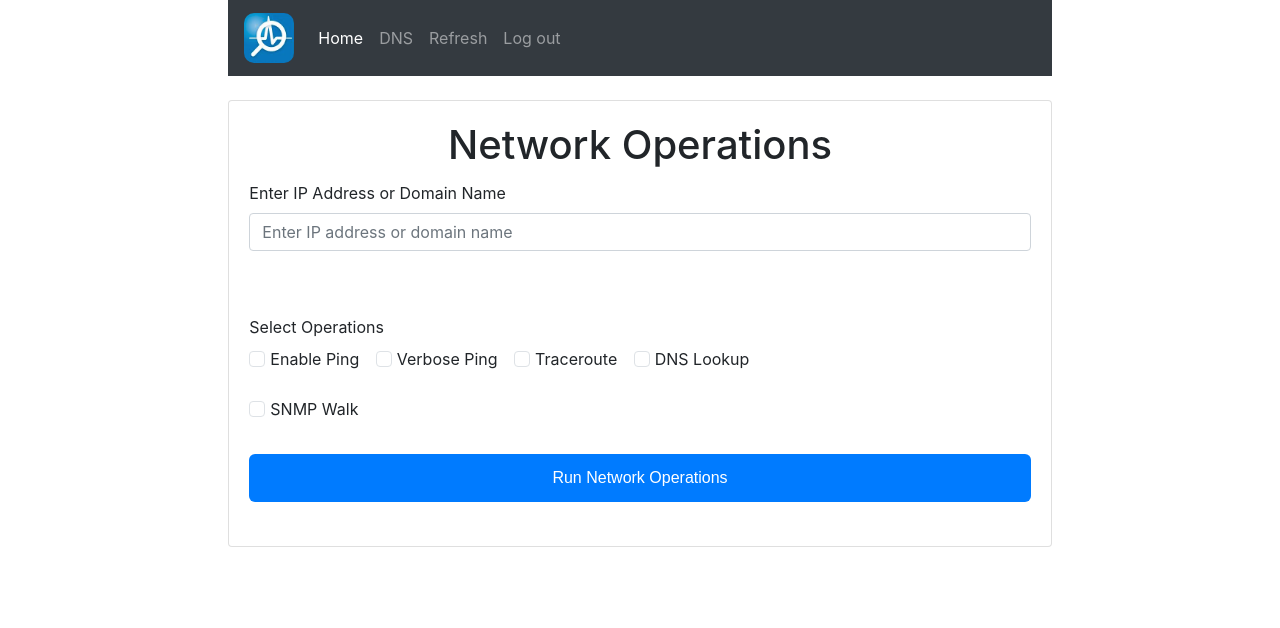
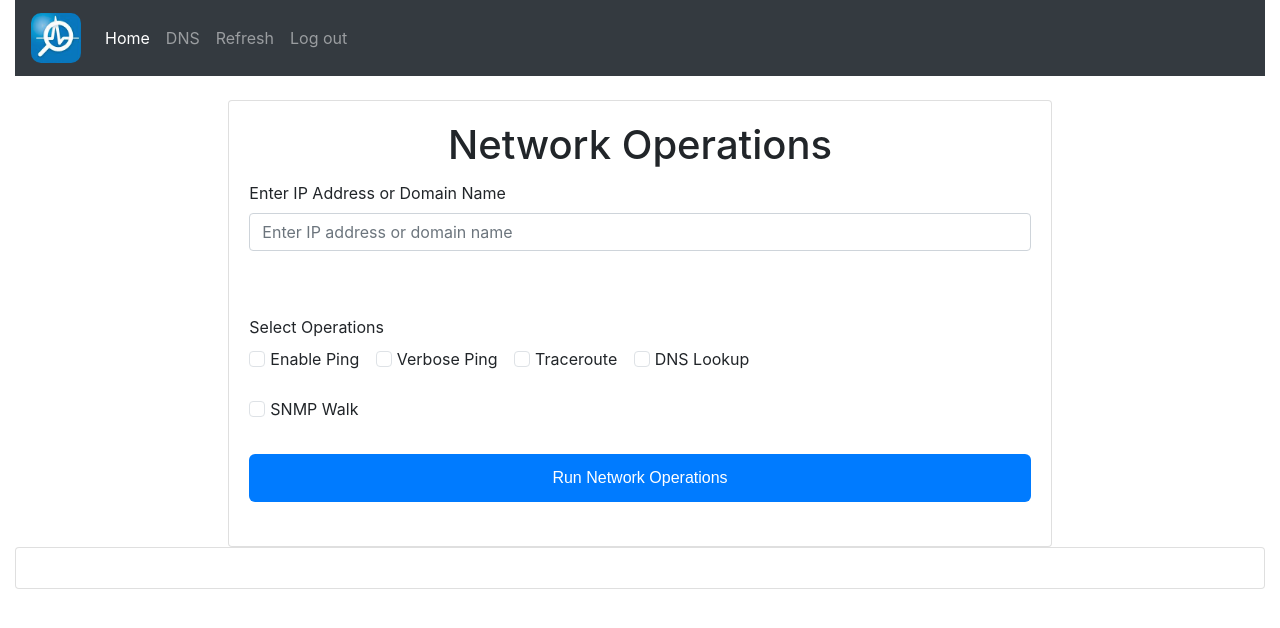
Before and after one commit to mustahidhasan/nms_system, a Django app: page /dashboard/ in a window 1280 px wide. Shown: the top 628 px of the page. Run offline with Django 4.2, Linux system fonts and the light colour scheme; the visitor is signed in with stand-in values (Sample User, id 1); some libraries are stand-ins or nearby versions.

Commit message:
now the format and size is perfect

```diff
--- a/nms/templates/dns.html
+++ b/nms/templates/dns.html
@@ -18,7 +18,7 @@
 </head>
 
 <body>
-    <div class="container col-md-8">
+    <div class="container col-md-12">
         <!-- Navbar -->
         <nav class="navbar navbar-expand-lg navbar-dark bg-dark">
             <button class="navbar-toggler" type="button" data-toggle="collapse" data-target="#navbarTogglerDemo01" aria-controls="navbarTogglerDemo01" aria-expanded="false" aria-label="Toggle navigation">
@@ -50,7 +50,7 @@
 
         <div class="row justify-content-center">
             <!-- Network Operations Form -->
-            <div class="col-md-12">
+            <div class="col-md-8">
                 <div class="card">
                     <div class="card-body">
                         <h1 class="card-title text-center">DNS Manager</h1>
--- a/nms/templates/ping.html
+++ b/nms/templates/ping.html
@@ -18,7 +18,7 @@
 </head>
 
 <body>
-    <div class="container col-md-8">
+    <div class="container col-md-12">
         <!-- Navbar -->
         <nav class="navbar navbar-expand-lg navbar-dark bg-dark">
             <button class="navbar-toggler" type="button" data-toggle="collapse" data-target="#navbarTogglerDemo01" aria-controls="navbarTogglerDemo01" aria-expanded="false" aria-label="Toggle navigation">
@@ -46,7 +46,7 @@
 
         <div class="row justify-content-center">
             <!-- Network Operations Form -->
-            <div class="col-md-12">
+            <div class="col-md-8">
                 <div class="card">
                     <div class="card-body">
                         <h1 class="card-title text-center">Network Operations</h1>
@@ -153,7 +153,14 @@
                         </form>
 
                         <br>
+                    </div>
+                </div>
+            </div>
 
+            <!-- network Results -->
+            <div class="col-md-12">
+                <div class="card">
+                    <div class="card-body">
                         <!-- Results section -->
                         {% if table %}
                             <table class="table table-bordered table-striped">
@@ -173,13 +180,10 @@
                                 </tbody>
                             </table>
                         {% endif %}
-
-
-
-
                     </div>
                 </div>
             </div>
+
         </div>
     </div>
 
```
